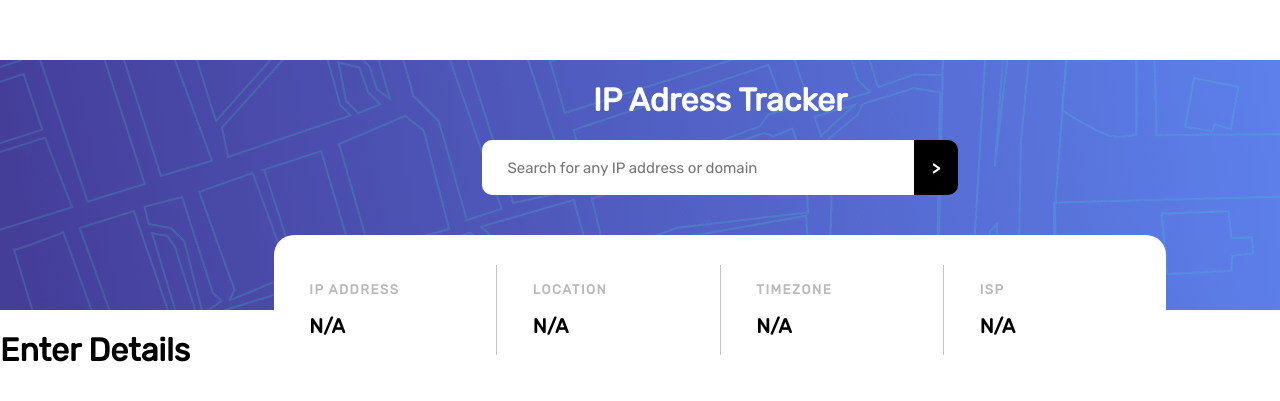
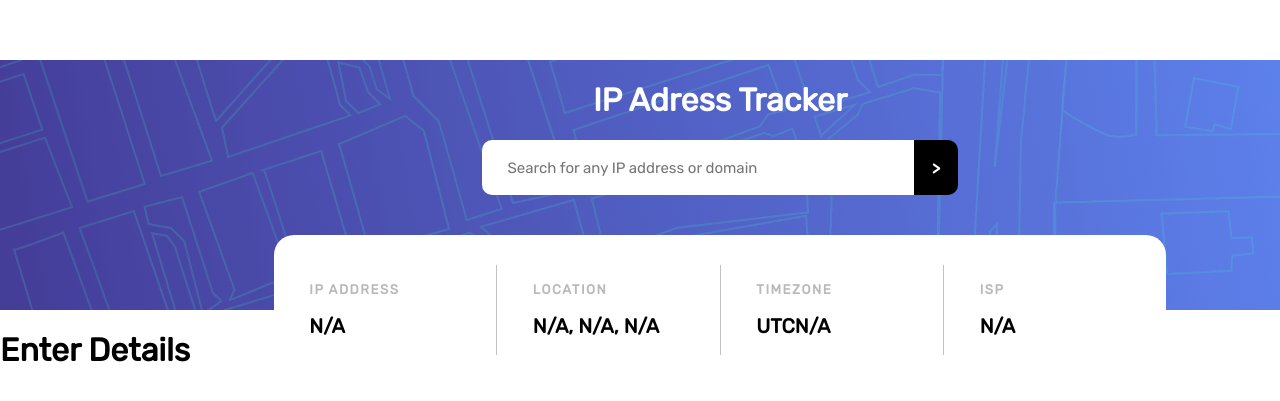
Before and after one commit to ejwoulfe/ip-address-tracker, a React (Create React App) app: page / in a window 1280 px wide. Shown: the part 175-576 px from the top of the page. Built offline with nearby package versions, Linux system fonts and the light colour scheme.

Commit message:
Added a changeview component that creates a new instance of the map at a new location if a user searchs for another IP after one has been found already.

```diff
--- a/src/components/location-details/location-details.tsx
+++ b/src/components/location-details/location-details.tsx
@@ -5,12 +5,14 @@ interface LocationDetailsProps {
   searchValue: string;
   setLangAndLat: React.Dispatch<React.SetStateAction<Array<number>>>;
 }
+
 interface IPAddressFetchObject {
   ip: string;
   location: LocationObject;
   timezone: string;
   isp: string;
 }
+
 interface LocationObject {
   city: string;
   country: string;
@@ -19,6 +21,7 @@ interface LocationObject {
   lat: number;
   lng: number;
 }
+
 export default function LocationDetails(props: { data: LocationDetailsProps }) {
   const [ipAddress, setIPAddress] = useState<string>("N/A");
   const [location, setLocation] = useState<LocationObject>({
@@ -62,11 +65,13 @@ export default function LocationDetails(props: { data: LocationDetailsProps }) {
       </span>
       <span className="details__info" id="details__location">
         <h5>LOCATION</h5>
-        <h6>{location.country}</h6>
+        <h6>
+          {location.city + ", " + location.region + ", " + location.country}
+        </h6>
       </span>
       <span className="details__info" id="details__timezone">
         <h5>TIMEZONE</h5>
-        <h6>{timezone}</h6>
+        <h6>UTC{timezone}</h6>
       </span>
       <span className="details__info" id="details__isp">
         <h5>ISP</h5>
--- /dev/null
+++ b/src/components/map/ChangeView.js
@@ -0,0 +1,7 @@
+import { useMap } from "react-leaflet";
+
+export default function ChangeView({ center, zoom }) {
+    const map = useMap();
+    map.setView(center, zoom);
+    return null;
+}
--- a/src/components/map/map.tsx
+++ b/src/components/map/map.tsx
@@ -1,7 +1,7 @@
 import { MapContainer, TileLayer, Marker, Popup } from "react-leaflet";
 import "./map.scss";
 import "leaflet/dist/leaflet.css";
-import { useState } from "react";
+import ChangeView from "./ChangeView";
 
 interface MapProps {
   position: Array<number>;
@@ -15,6 +15,7 @@ export default function Map(props: MapProps) {
         zoom={13}
         scrollWheelZoom={true}
       >
+        <ChangeView center={[props.position[0], props.position[1]]} zoom={13} />
         <TileLayer
           attribution='&copy; <a href="https://www.openstreetmap.org/copyright">OpenStreetMap</a> contributors'
           url="https://{s}.tile.openstreetmap.org/{z}/{x}/{y}.png"
```
